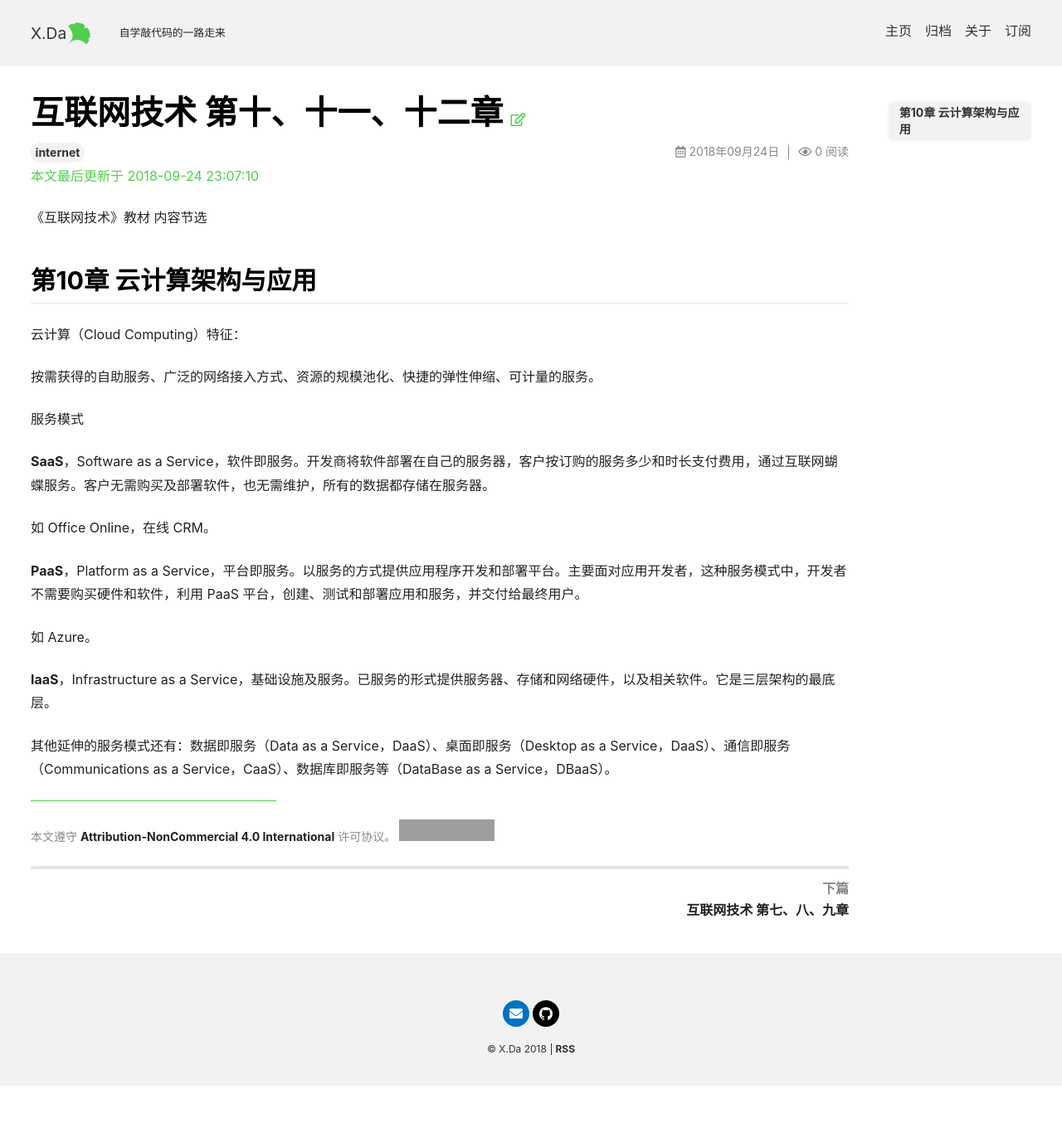
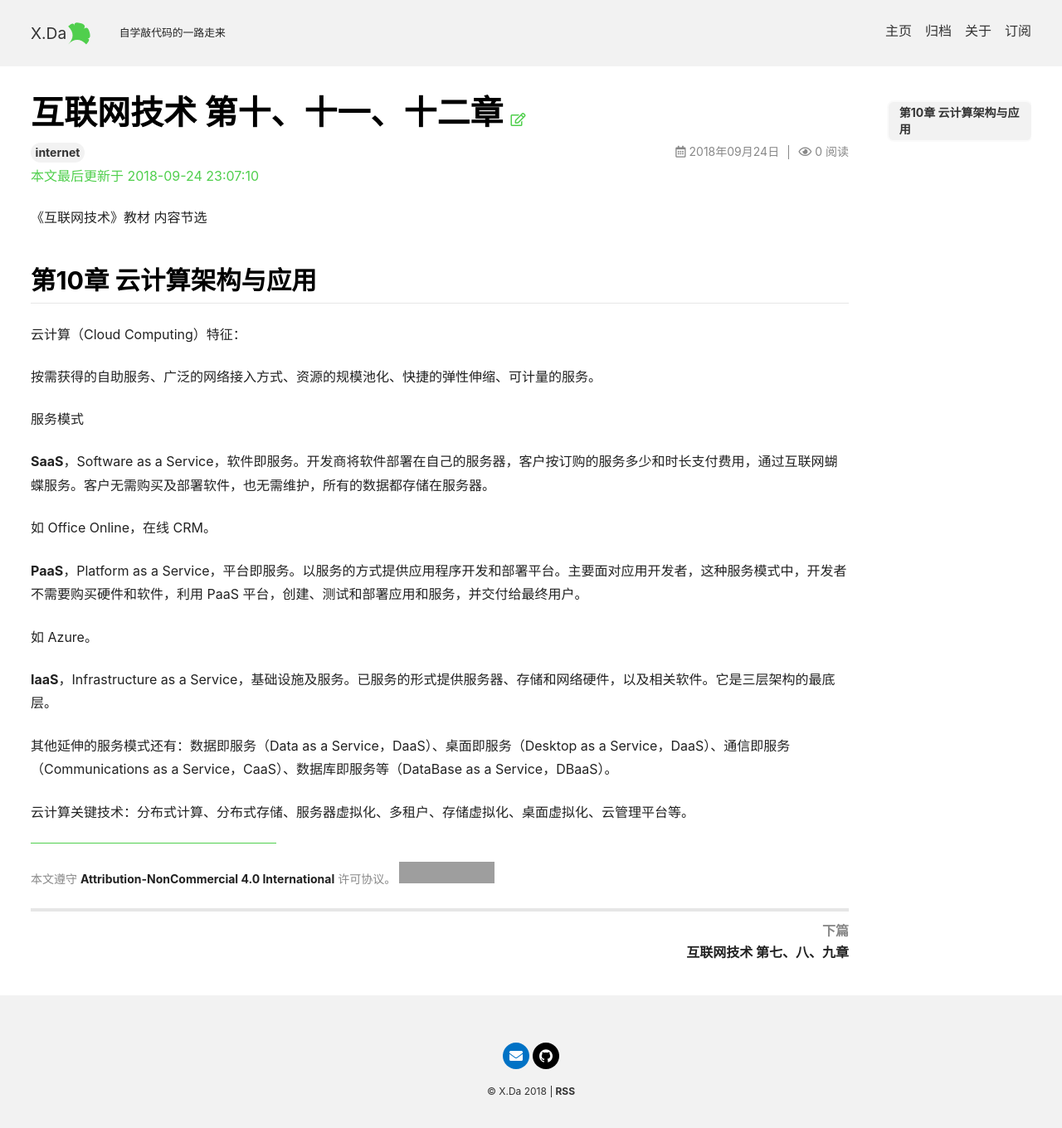
Before and after one commit to thianda91/thianda91.github.io, a Jekyll site: the page built from _posts/2018-09-24-internet-technology-chapter-10-12.md, in a window 1280 px wide. Shown: the whole page at 83% size. Built offline with Jekyll 4.4.1, drawn with Linux system fonts in a browser that asks for light colours; nearby versions of some CDN libraries; comment, search, counter and statistics services are not loaded; before the commit the page ends 1309 px from its top, so only the background shows below that; grey boxes are pictures that could not be loaded.

Commit message:
auto 2018-9-24 17:25:31

```diff
--- a/_posts/2018-09-24-internet-technology-chapter-10-12.md
+++ b/_posts/2018-09-24-internet-technology-chapter-10-12.md
@@ -31,3 +31,5 @@
 **IaaS**，Infrastructure as a Service，基础设施及服务。已服务的形式提供服务器、存储和网络硬件，以及相关软件。它是三层架构的最底层。
 
 其他延伸的服务模式还有：数据即服务（Data as a Service，DaaS）、桌面即服务（Desktop as a Service，DaaS）、通信即服务（Communications as a Service，CaaS）、数据库即服务等（DataBase as a Service，DBaaS）。
+
+云计算关键技术：分布式计算、分布式存储、服务器虚拟化、多租户、存储虚拟化、桌面虚拟化、云管理平台等。
```
